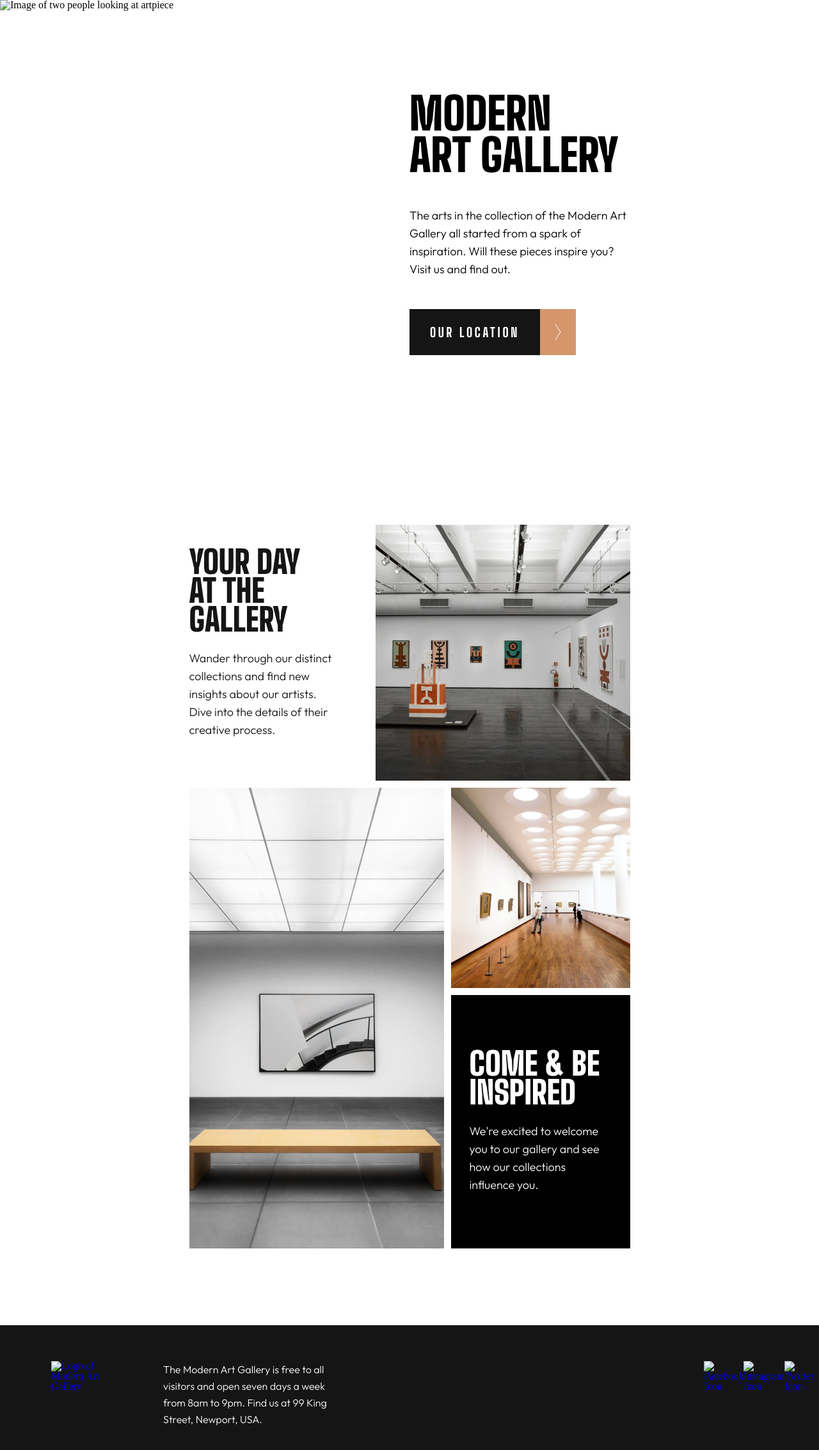
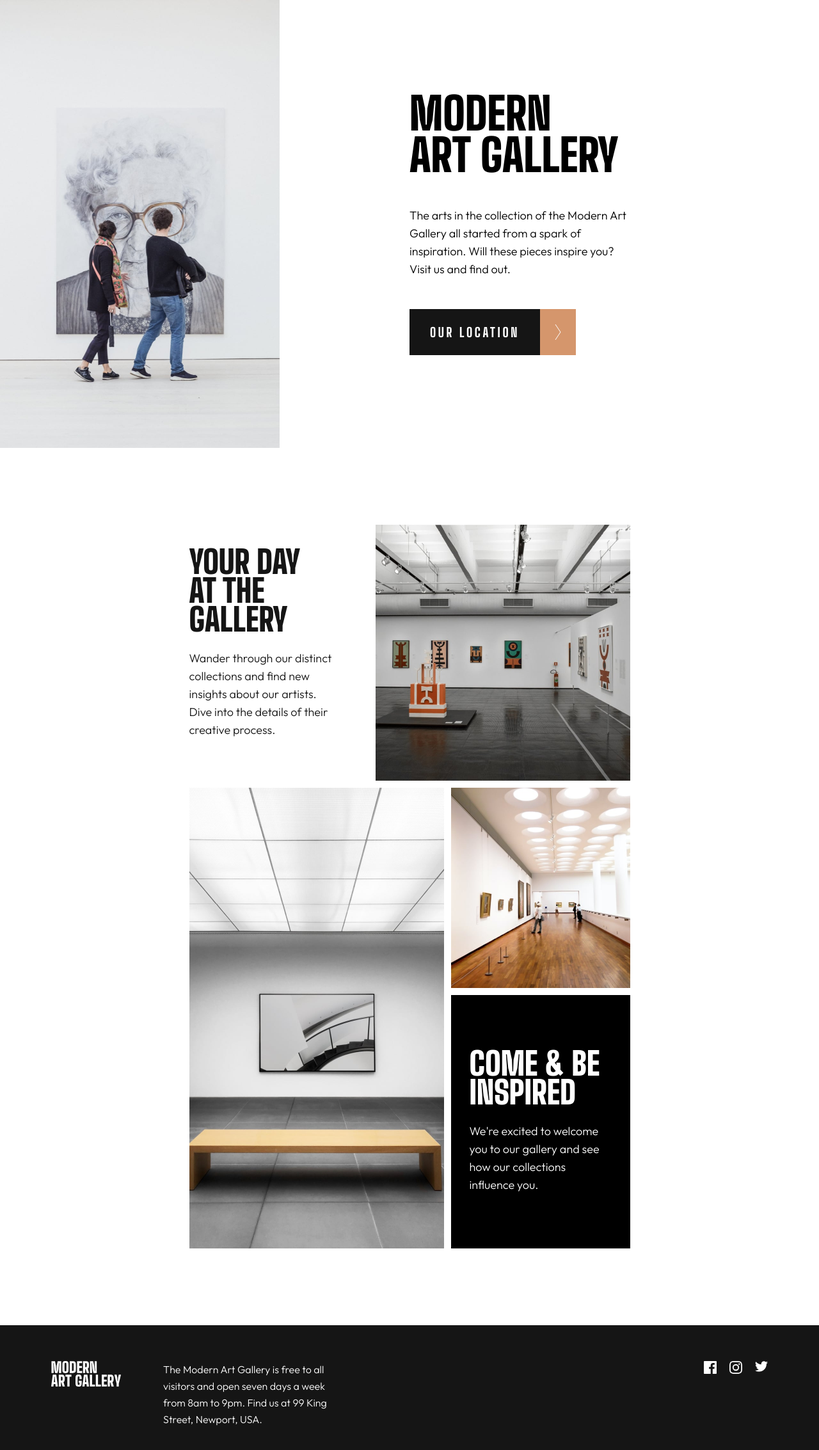
Before and after one commit to ivaberiashvili/art-gallery-website, a plain HTML site: page index.html in a window 1280 px wide. Shown: the whole page at 64% size. Drawn offline with Linux system fonts and the light colour scheme; the site is published under a folder, as on GitHub Pages, so addresses that start at the root find nothing.

Commit message:
fixed image link problem with ./

```diff
--- a/index.html
+++ b/index.html
@@ -14,10 +14,10 @@
       <div class="hero-container">
         <div class="black-box"></div>
         <picture class="hero-img">
-          <source media="(min-width:1440px)" srcset="/assets/desktop/image-hero@2x.jpg">
-          <source media="(min-width:768px)" srcset="/assets/tablet/image-hero@2x.jpg">
+          <source media="(min-width:1440px)" srcset="./assets/desktop/image-hero@2x.jpg">
+          <source media="(min-width:768px)" srcset="./assets/tablet/image-hero@2x.jpg">
           <img
-          src="/assets/mobile/image-hero@2x.jpg"
+          src="./assets/mobile/image-hero@2x.jpg"
           alt="Image of two people looking at artpiece">
         </picture>
         <div class="white-box"></div>
@@ -31,7 +31,7 @@
           <a href="location.html" class="btn-1">
             <div class="btn-1-text">OUR LOCATION</div>
             <div class="btn-1-arr">
-              <img src="assets\icon-arrow-right.svg" alt="Icon Arrow Left">
+              <img src="./assets/icon-arrow-right.svg" alt="Icon Arrow Left">
             </div>
           </a>
         </div>
@@ -84,7 +84,7 @@
       <div class="details">
         <a href="index.html" class="logo">
           <div class="logo-cont">
-            <img src="/assets/logo-light.svg" alt="Logo of Modern Art Gallery">
+            <img src="./assets/logo-light.svg" alt="Logo of Modern Art Gallery">
           </div>
         </a>
         <p class="about">The Modern Art Gallery is free to all visitors and open seven days a week
@@ -93,17 +93,17 @@
       <div class="social-links">
         <a href="https://www.facebook.com/" class="icon">
           <img
-          src="/assets/icon-facebook.svg"
+          src="./assets/icon-facebook.svg"
           alt="Facebook Icon">
         </a>
         <a href="https://www.instagram.com/" class="icon">
           <img
-          src="/assets/icon-instagram.svg"
+          src="./assets/icon-instagram.svg"
           alt="Instagram Icon">
         </a>
         <a href="https://twitter.com/" class="icon">
           <img
-          src="/assets/icon-twitter.svg"
+          src="./assets/icon-twitter.svg"
           alt="Twitter Icon">
         </a>
       </div>
```
